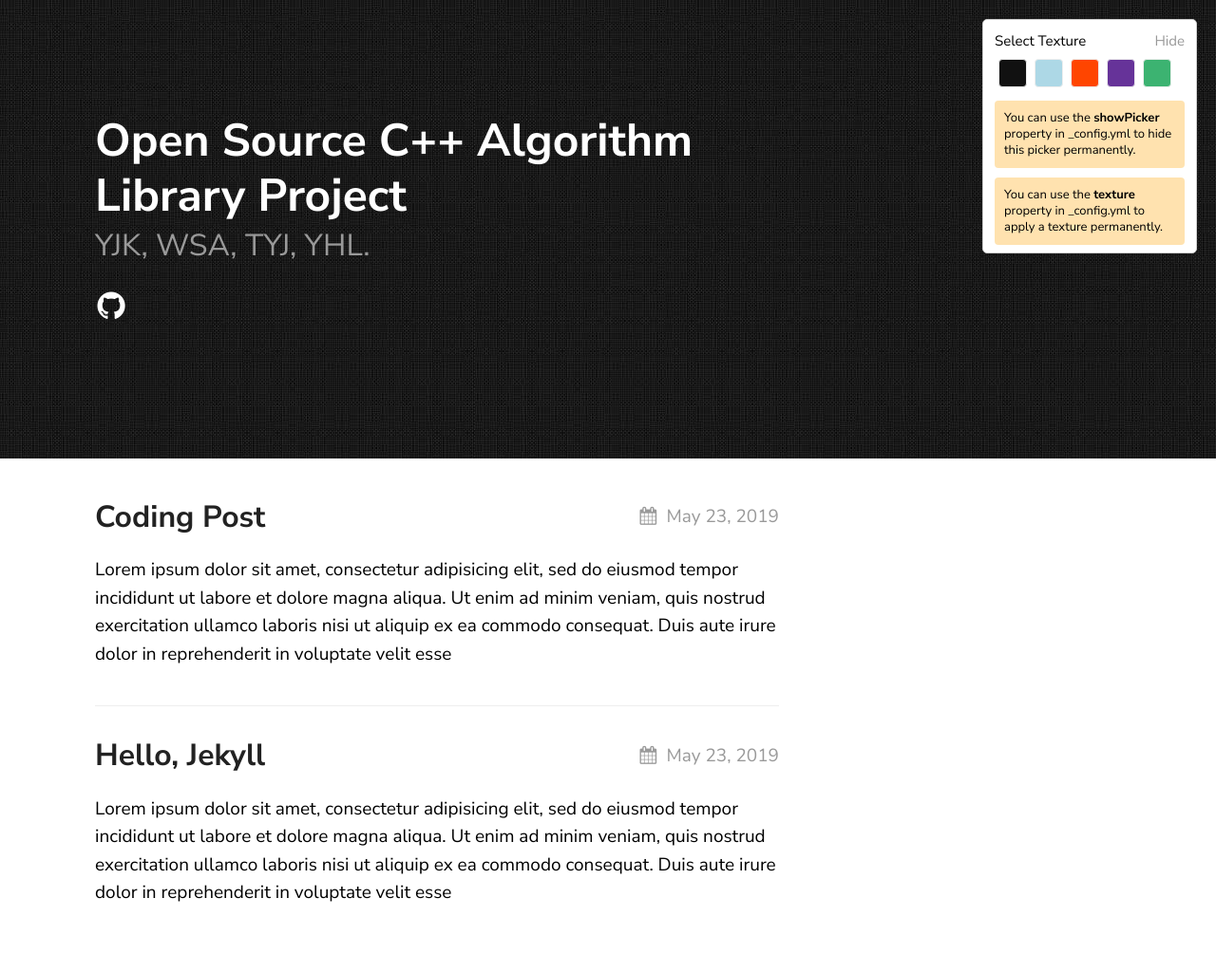
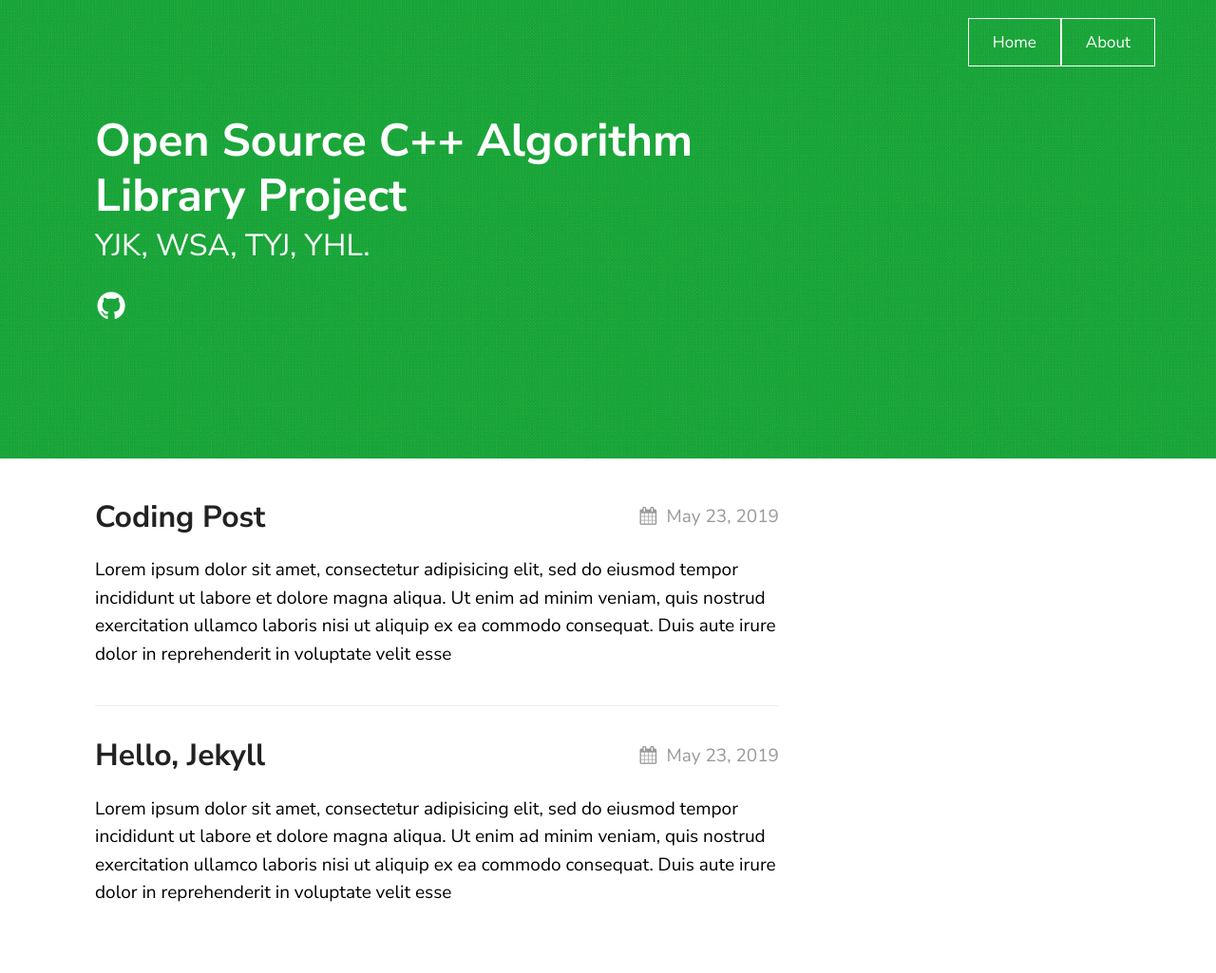
Before and after one commit to yhlim1225/oss_g6.github.io, a Jekyll site: the page built from index.md, in a window 1280 px wide. Shown: the whole page at 95% size. Built offline with Jekyll 4.4.1, drawn with Linux system fonts in a browser that asks for light colours; part of the change alters nothing that is shown.

Commit message:
Update _config.yml

```diff
--- a/_config.yml
+++ b/_config.yml
@@ -2,9 +2,7 @@ title: OSS_G6 C++ Algorithm Library Project
 author: yhlim
 email: yhlim1225@hotmail.com
 description: > # this means to ignore newlines until "show_exerpts:"
-  Write an awesome description for your new site here. You can edit this
-  line in _config.yml. It will appear in your document head meta (for
-  Google search results) and in your feed.xml site description.
+  This is open source project for C++ modulized algorithm library.
 show_excerpts: true # set to true to show excerpts on the homepage
 #baseurl: /texture
 remote_theme: thelehhman/texture
@@ -18,10 +16,11 @@ permalink: /posts/:title/
 texture:
   title: Open Source C++ Algorithm Library Project
   tagline: YJK, WSA, TYJ, YHL.
-  date_format: "%b %-d, %Y"
-  style: black
-  showNav: false
-  showPicker: true
+  date_format: "%Y %b %-d"
+  style: green
+  showNav: true
+  showPicker: false
+  disqus_shortname: darkchoc
 
   # generate social links in footer
   social_links:
```
